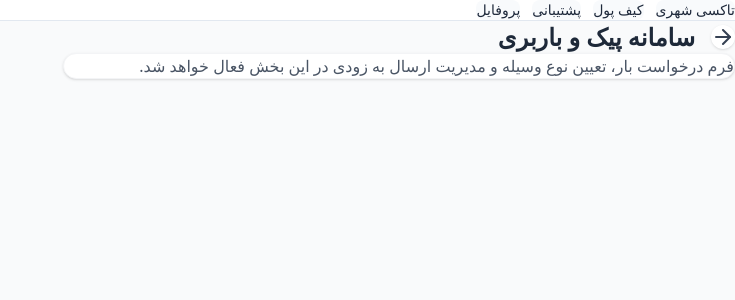
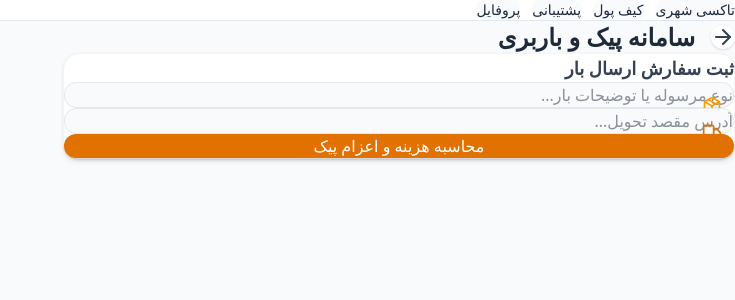
Before and after one commit to aliakbarhasani/safar-service, a Next.js app in the folder client-web/: page /cargo in a window 1280 px wide. Shown: the top 300 px of the page, without its empty margins (545-1280 px from the left). Built offline with nearby package versions, Linux system fonts and the light colour scheme; a small style sheet from the web is missing.

Commit message:
feat(frontend): add cargo order and wallet top-up forms

```diff
--- a/client-web/src/app/cargo/page.tsx
+++ b/client-web/src/app/cargo/page.tsx
@@ -1,5 +1,5 @@
 import Link from "next/link";
-import { ArrowRight } from "lucide-react";
+import { ArrowRight, Package, Truck } from "lucide-react";
 
 export default function CargoPage() {
   return (
@@ -11,8 +11,35 @@ export default function CargoPage() {
           </Link>
           <h1 className="text-2xl font-bold text-gray-800">سامانه پیک و باربری</h1>
         </div>
-        <div className="bg-white p-6 rounded-2xl shadow-sm border border-gray-100">
-          <p className="text-gray-600">فرم درخواست بار، تعیین نوع وسیله و مدیریت ارسال به زودی در این بخش فعال خواهد شد.</p>
+
+        <div className="bg-white p-6 rounded-2xl shadow-sm border border-gray-100 space-y-4">
+          <h2 className="text-lg font-semibold text-gray-700 mb-2">ثبت سفارش ارسال بار</h2>
+
+          <div className="relative">
+            <span className="absolute right-3 top-3.5 text-amber-500">
+              <Package className="w-5 h-5" />
+            </span>
+            <input
+              type="text"
+              placeholder="نوع مرسوله یا توضیحات بار..."
+              className="w-full pr-10 pl-4 py-3 bg-gray-50 border border-gray-200 rounded-xl focus:outline-none focus:ring-2 focus:ring-amber-500"
+            />
+          </div>
+
+          <div className="relative">
+            <span className="absolute right-3 top-3.5 text-amber-600">
+              <Truck className="w-5 h-5" />
+            </span>
+            <input
+              type="text"
+              placeholder="آدرس مقصد تحویل..."
+              className="w-full pr-10 pl-4 py-3 bg-gray-50 border border-gray-200 rounded-xl focus:outline-none focus:ring-2 focus:ring-amber-500"
+            />
+          </div>
+
+          <button className="w-full bg-amber-600 hover:bg-amber-700 text-white font-medium py-3 rounded-xl transition-colors shadow-md">
+            محاسبه هزینه و اعزام پیک
+          </button>
         </div>
       </div>
     </div>
--- a/client-web/src/app/wallet/page.tsx
+++ b/client-web/src/app/wallet/page.tsx
@@ -1,5 +1,5 @@
 import Link from "next/link";
-import { ArrowRight } from "lucide-react";
+import { ArrowRight, Wallet, CreditCard } from "lucide-react";
 
 export default function WalletPage() {
   return (
@@ -11,8 +11,30 @@ export default function WalletPage() {
           </Link>
           <h1 className="text-2xl font-bold text-gray-800">کیف پول دیجیتال</h1>
         </div>
-        <div className="bg-white p-6 rounded-2xl shadow-sm border border-gray-100">
-          <p className="text-gray-600">موجودی، تاریخچه تراکنش‌ها و سیستم شارژ آنی به زودی در این بخش فعال خواهد شد.</p>
+
+        <div className="bg-white p-6 rounded-2xl shadow-sm border border-gray-100 space-y-4">
+          <div className="bg-emerald-50 border border-emerald-100 p-4 rounded-xl flex items-center justify-between">
+            <div>
+              <p className="text-sm text-emerald-600 font-medium">موجودی فعلی</p>
+              <h3 className="text-2xl font-bold text-emerald-700 mt-1">۰ ریال</h3>
+            </div>
+            <Wallet className="w-10 h-10 text-emerald-500" />
+          </div>
+
+          <div className="relative">
+            <span className="absolute right-3 top-3.5 text-emerald-600">
+              <CreditCard className="w-5 h-5" />
+            </span>
+            <input
+              type="number"
+              placeholder="مبلغ شارژ به ریال..."
+              className="w-full pr-10 pl-4 py-3 bg-gray-50 border border-gray-200 rounded-xl focus:outline-none focus:ring-2 focus:ring-emerald-500"
+            />
+          </div>
+
+          <button className="w-full bg-emerald-600 hover:bg-emerald-700 text-white font-medium py-3 rounded-xl transition-colors shadow-md">
+            افزایش موجودی آنی
+          </button>
         </div>
       </div>
     </div>
```
